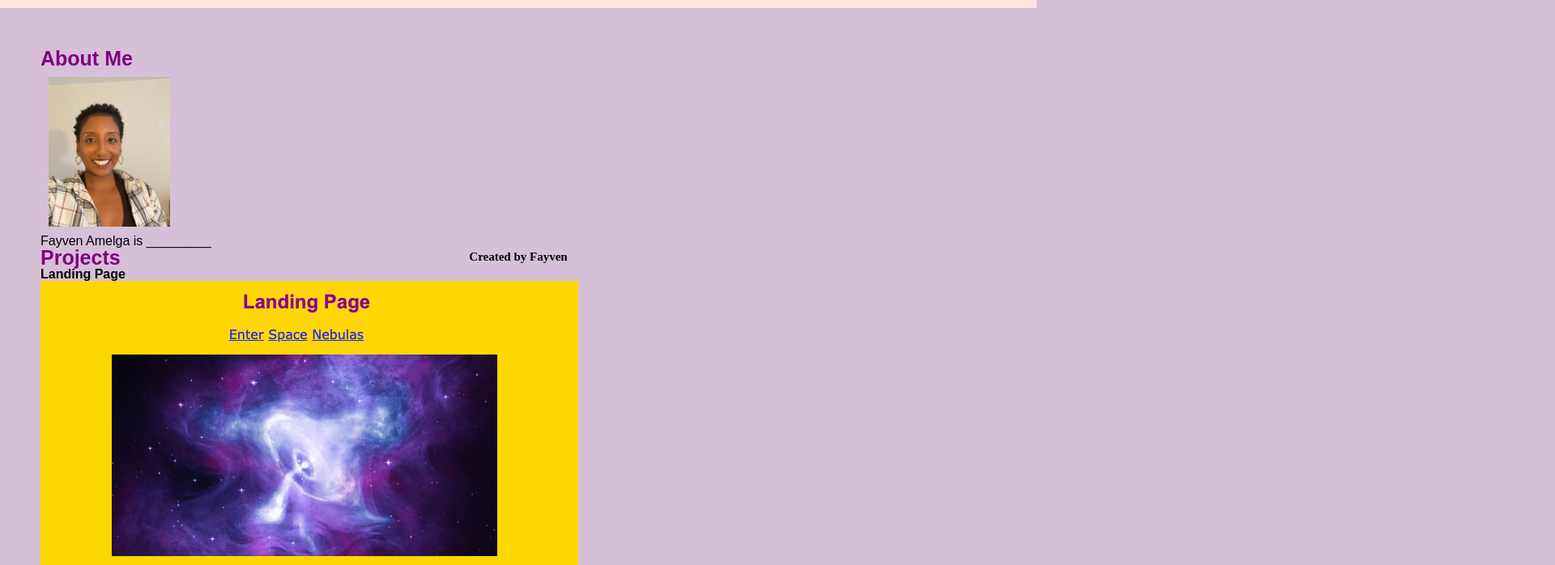
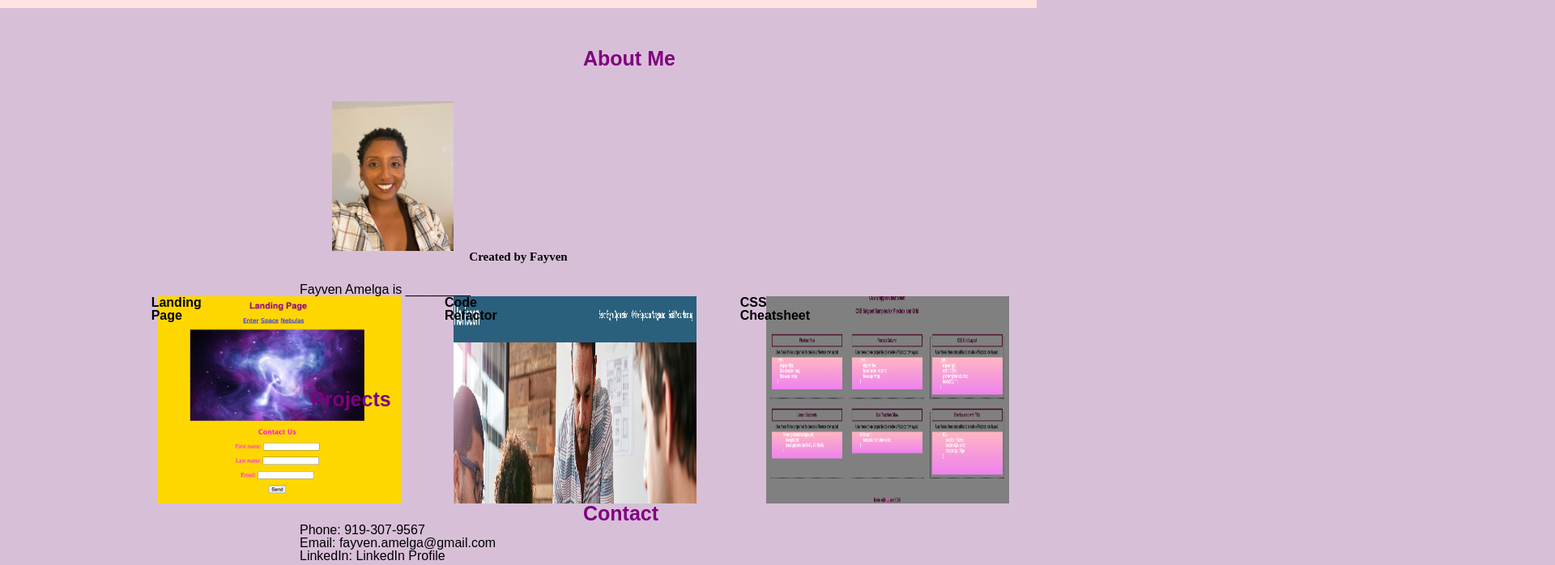
Before and after one commit to famelga/Portfolio, a plain HTML site: page index.html in a window 1280 px wide. Shown: the part 80-778 px from the top of the page at 81% size, 1920 px wide, since content can reach past the window. Drawn offline with Linux system fonts and the light colour scheme.

Commit message:
Update image style

```diff
--- a/style.css
+++ b/style.css
@@ -30,29 +30,40 @@ main {
     margin: auto;
     padding: 50px;
     height: 300px;
+    width: 50%;
 }
 
 h2 {
     font-size: 25px;
     color: var(--sections-color);
+    align-content: center;
+    position: relative;
+    left: 350px;
 }
 
 .Me {
-    display: inline-block;
-
 }
 
 .Me img {
     display: block;
-    margin: 10px;
+    margin: 40px;
     max-width: 150px;
 }
 .sections {
-    display: inline-block;
+    display: flex;
+    justify-content: center;
 }
 
+.sections img {
+    max-width: 300px;
+    display: flex;
+}
+
+h3{
+    position: relative;
+    left: 10%;
+}
 .contact {
-    display: inline-block
 }
 
 footer {
```
